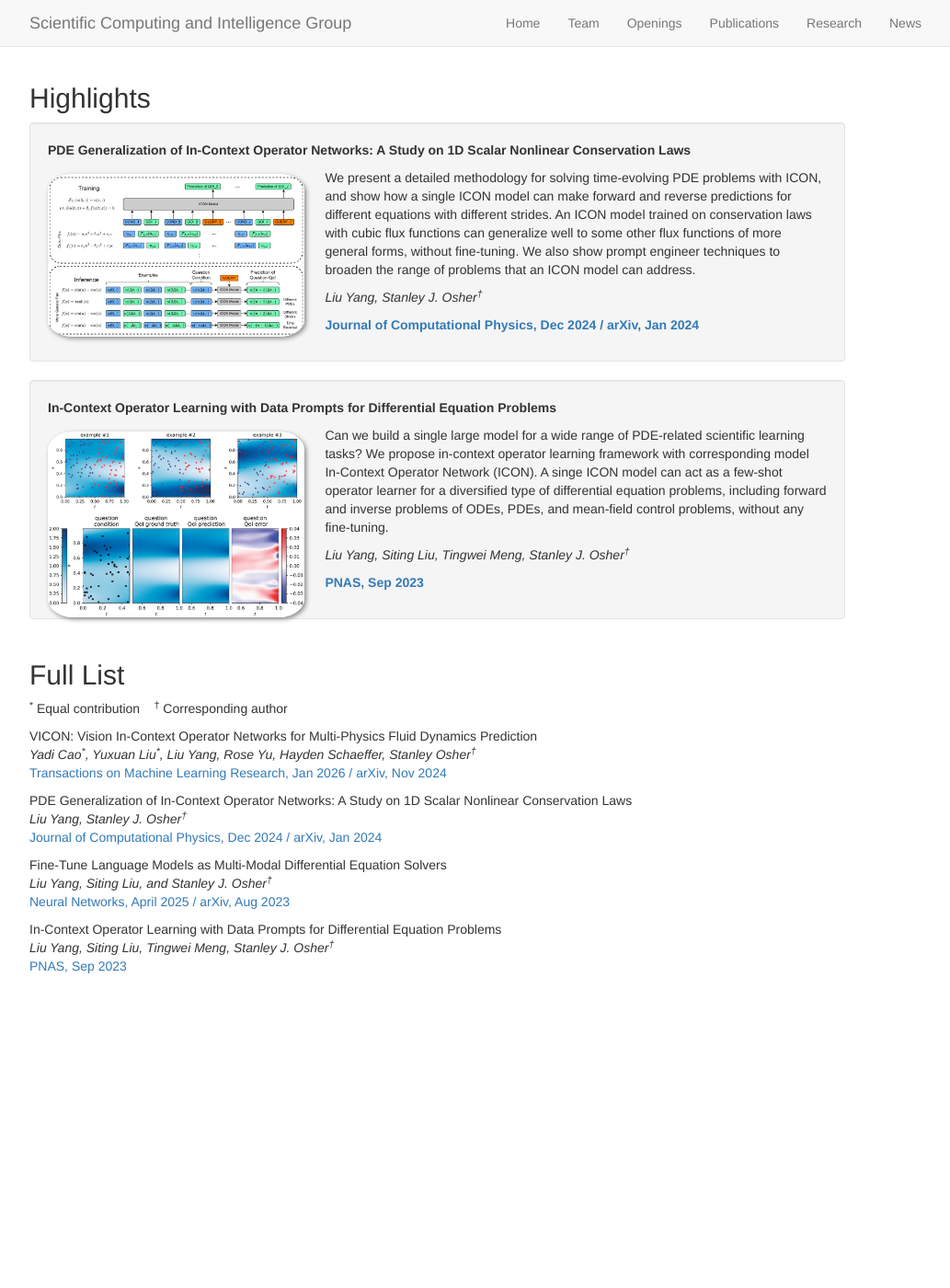
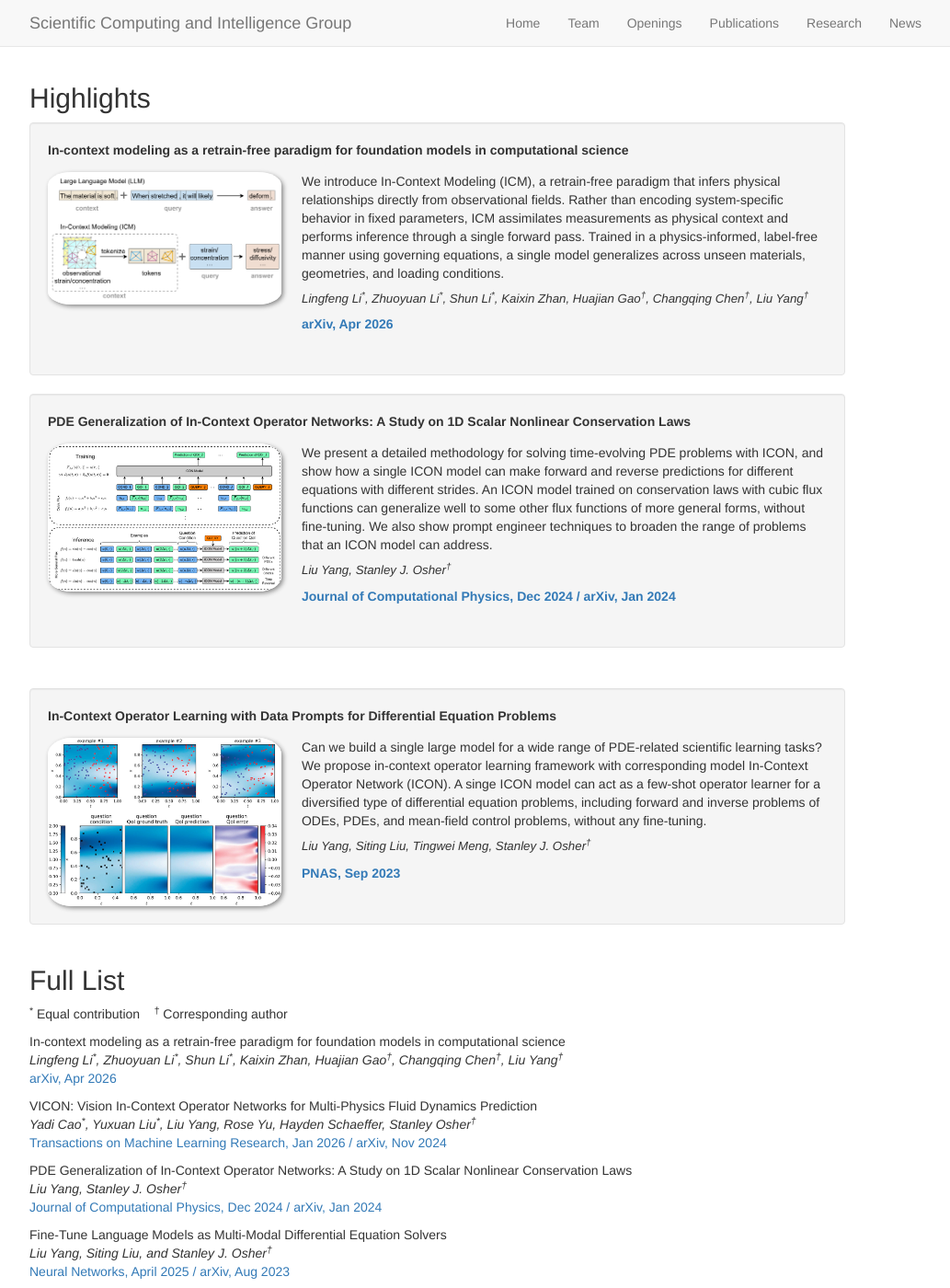
Before and after one commit to scaling-group/scaling-group.github.io, a Jekyll site: the page built from _pages/publications.md, in a window 1280 px wide and 1400 px high. Shown: the whole window at 92% size, without its empty margins (123-1156 px from the left). Built offline with Jekyll 4.4.1, drawn with Linux system fonts in a browser that asks for light colours.

Commit message:
updated news, publist, team_current, publications (#5)
Co-authored-by: lingfli <lingfli@qq.com>

```diff
--- a/_data/news.yml
+++ b/_data/news.yml
@@ -1,3 +1,6 @@
+- date: Apr 28 2026
+  headline: "Our paper [In-context modeling as a retrain-free paradigm for foundation models in computational science](https://arxiv.org/abs/2604.23098) is now available on arXiv."
+
 - date: Mar 14 2026
   headline: "We released [icon-core](https://github.com/scaling-group/icon-core), an open-source research infrastructure package for In-Context Operator Network (ICON) development. It provides standard models and algorithms, benchmark datasets, training pipelines, and development utilities, featuring built-in support for AI coding assistants like Claude Code."
 
--- a/_data/publist.yml
+++ b/_data/publist.yml
@@ -1,3 +1,13 @@
+
+- title: "In-context modeling as a retrain-free paradigm for foundation models in computational science"
+  image: icm-hyperelastic.png
+  description: We introduce In-Context Modeling (ICM), a retrain-free paradigm that infers physical relationships directly from observational fields. Rather than encoding system-specific behavior in fixed parameters, ICM assimilates measurements as physical context and performs inference through a single forward pass. Trained in a physics-informed, label-free manner using governing equations, a single model generalizes across unseen materials, geometries, and loading conditions.
+  authors: "Lingfeng Li<sup>*</sup>, Zhuoyuan Li<sup>*</sup>, Shun Li<sup>*</sup>, Kaixin Zhan, Huajian Gao<sup>†</sup>, Changqing Chen<sup>†</sup>, Liu Yang<sup>†</sup>"
+  link:
+    url: https://arxiv.org/abs/2604.23098
+    display: arXiv, Apr 2026
+  highlight: 1
+
 
 - title: "VICON: Vision In-Context Operator Networks for Multi-Physics Fluid Dynamics Prediction"
   image:
--- a/_data/team_current.yml
+++ b/_data/team_current.yml
@@ -1,5 +1,5 @@
 - name: Lingfeng Li
-  photo: people.png
+  photo: lingfeng_li.jpg
   info: Research Fellow (Postdoc), from Sep 2025
   number_educ: 1
   education1: Ph.D. Tsinghua University
--- a/_pages/publications.md
+++ b/_pages/publications.md
@@ -21,15 +21,23 @@ permalink: /publications/
 {% endif %}
 
 <div class="col-sm-11 clearfix">
- <div class="well">
-  <pubtit>{{ publi.title }}</pubtit>
-  <img src="{{ site.url }}{{ site.baseurl }}/images/papers/{{ publi.image }}" class="img-responsive" width="33%" style="float: left" />
-  <p>{{ publi.description }}</p>
-  <p><em>{{ publi.authors }}</em></p>
-  <p><strong><a href="{{ publi.link.url }}">{{ publi.link.display }}</a></strong></p>
-  <p class="text-danger"><strong> {{ publi.news1 }}</strong></p>
-  <p> {{ publi.news2 }}</p>
- </div>
+<div class="well">
+<pubtit>{{ publi.title }}</pubtit>
+<div class="publication-highlight" markdown="0">
+  <div class="publication-highlight__media">
+    <img src="{{ site.url }}{{ site.baseurl }}/images/papers/{{ publi.image }}" class="img-responsive publication-highlight__image" />
+  </div>
+  <div class="publication-highlight__body">
+    <div class="publication-highlight__main">
+      <p>{{ publi.description }}</p>
+      <p class="publication-highlight__authors"><em>{{ publi.authors }}</em></p>
+    </div>
+    <p class="publication-highlight__link"><strong><a href="{{ publi.link.url }}">{{ publi.link.display }}</a></strong></p>
+    <p class="text-danger"><strong>{{ publi.news1 }}</strong></p>
+    <p>{{ publi.news2 }}</p>
+  </div>
+</div>
+</div>
 </div>
 
 {% assign number_printed = number_printed | plus: 1 %}
--- a/css/main.scss
+++ b/css/main.scss
@@ -35,6 +35,7 @@ p.byline {
 
 pubtit {
 	font-weight: bold;
+	display: block;
 }
 
 firstp {
@@ -65,6 +66,60 @@ firstp {
 #homeid img { margin: 0 0 0 0; border-radius:5%; box-shadow: 0px 0px 0px #888888 }
 #picid img { margin: 6px 3px 60px 6px; border-radius:1%; box-shadow: 2px 2px 5px #888888 }
 #gridid .row { margin-bottom: 24px; }
+
+#gridid .publication-highlight {
+	display: flex;
+	align-items: stretch;
+	gap: 22px;
+	margin-top: 14px;
+}
+
+#gridid .publication-highlight__media {
+	flex: 0 0 30%;
+	max-width: 30%;
+}
+
+#gridid .publication-highlight__image {
+	width: 100%;
+	margin: 0;
+	display: block;
+}
+
+#gridid .publication-highlight__body {
+	flex: 1 1 auto;
+	min-width: 0;
+	display: flex;
+	flex-direction: column;
+}
+
+#gridid .publication-highlight__main p,
+#gridid .publication-highlight__link,
+#gridid .publication-highlight .text-danger {
+	margin-bottom: 8px;
+}
+
+#gridid .publication-highlight__authors {
+	font-size: 0.95em;
+	line-height: 1.45;
+}
+
+#gridid .publication-highlight__link {
+	margin-top: auto;
+}
+
+@media (max-width: 767px) {
+	#gridid .publication-highlight {
+		display: block;
+	}
+
+	#gridid .publication-highlight__media {
+		max-width: none;
+	}
+
+	#gridid .publication-highlight__image {
+		margin-bottom: 12px;
+	}
+}
 
 #gridid .team-member-photo-frame {
 	float: left;
```
Also changed, not shown: images/papers/icm-hyperelastic.png (added), 1 other file.
